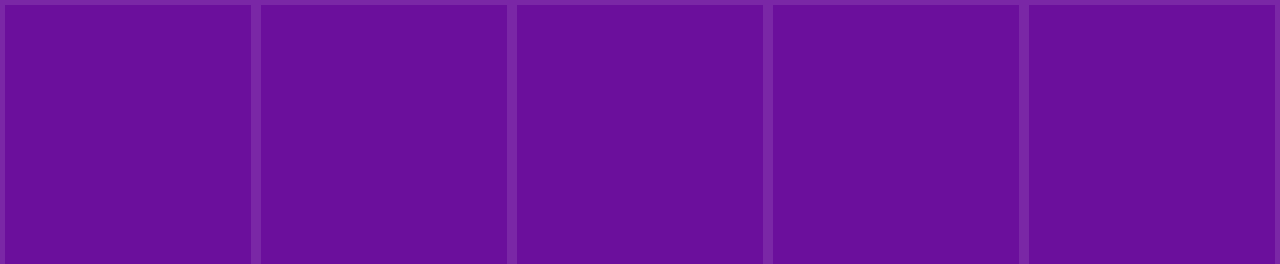
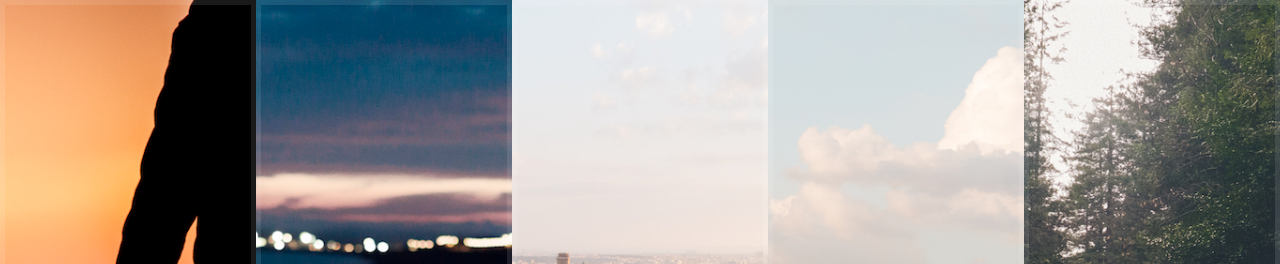
Before and after one commit to yhabib/JavaScript30, a plain HTML site: page 05 - Flex Panel Gallery/index.html in a window 1280 px wide. Shown: the top 264 px of the page. Drawn offline with Linux system fonts and the light colour scheme.

Commit message:
updated background's url

```diff
--- a/05 - Flex Panel Gallery/index.html
+++ b/05 - Flex Panel Gallery/index.html
@@ -50,11 +50,11 @@
     }
 
 
-    .panel1 { background-image:url(./pic1.jpg); }
-    .panel2 { background-image:url(./pic2.jpg); }
-    .panel3 { background-image:url(./pic3.jpg); }
-    .panel4 { background-image:url(./pic4.jpg); }
-    .panel5 { background-image:url(./pic5.jpg); }
+    .panel1 { background-image:url(./../resources/img/pic1.jpg); }
+    .panel2 { background-image:url(./../resources/img/pic2.jpg); }
+    .panel3 { background-image:url(./../resources/img/pic3.jpg); }
+    .panel4 { background-image:url(./../resources/img/pic4.jpg); }
+    .panel5 { background-image:url(./../resources/img/pic5.jpg); }
 
     .panel > * {
       margin:0;
```
